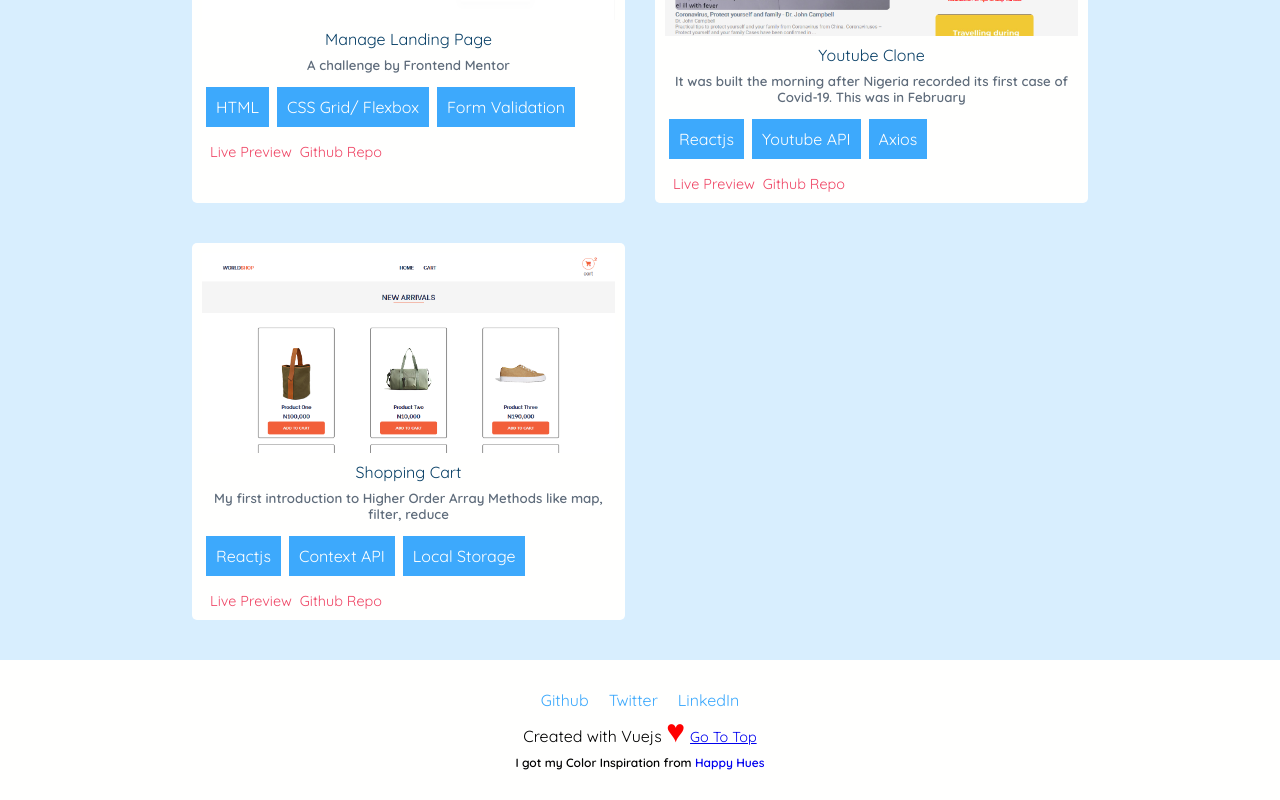
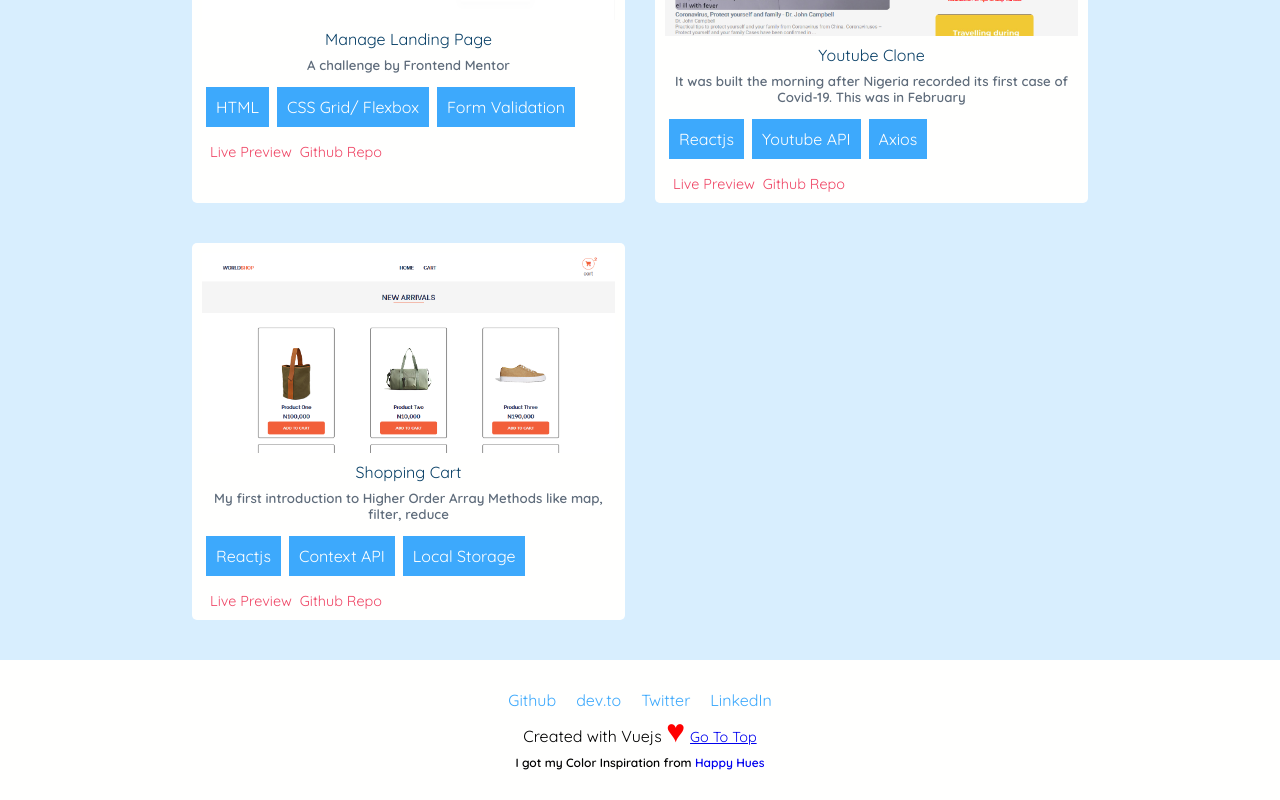
Before and after one commit to Segun98/portfolio, a Vue app: page /projects in a window 1280 px wide. Shown: the part 1735-2535 px from the top of the page. Built offline with nearby package versions, Linux system fonts and the light colour scheme.

Commit message:
Feat: add dev to's profile link

```diff
--- a/src/components/About.vue
+++ b/src/components/About.vue
@@ -26,13 +26,17 @@
             problems, showing concern for UX, DX and performance. I have built
             mostly interactive data dashboards, including maps and all kinds of
             charts, in my profesional experience.
-            <!-- I wrote
-            <a
-              style="color:#ef4565"
-              href="https://locallog.now.sh/post/how-i-got-into-tech---segun-olanitori"
-              target="_blank"
-              rel="noopener noreferrer"
-            >How I Got Into Tech</a>-->
+            <br />
+            <strong>
+              I write occassionaly on
+              <a
+                href="https://dev.to/segun98"
+                target="_blank"
+                rel="noopener noreferrer"
+              >
+                dev.to
+              </a>
+            </strong>
           </p>
 
           <p
--- a/src/components/Footer.vue
+++ b/src/components/Footer.vue
@@ -3,17 +3,37 @@
     <footer>
       <ul>
         <li>
-          <a href="https://github.com/segun98" target="_blank" rel="noopener noreferrer">Github</a>
+          <a
+            href="https://github.com/segun98"
+            target="_blank"
+            rel="noopener noreferrer"
+            >Github</a
+          >
         </li>
         <li>
-          <a href="https://twitter.com/segun_os" target="_blank" rel="noopener noreferrer">Twitter</a>
+          <a
+            href="https://dev.to/segun98"
+            target="_blank"
+            rel="noopener noreferrer"
+          >
+            dev.to
+          </a>
+        </li>
+        <li>
+          <a
+            href="https://twitter.com/segun_os"
+            target="_blank"
+            rel="noopener noreferrer"
+            >Twitter</a
+          >
         </li>
         <li>
           <a
             href="https://linkedin.com/in/segun-olanitori-b76275162"
             target="_blank"
             rel="noopener noreferrer"
-          >LinkedIn</a>
+            >LinkedIn</a
+          >
         </li>
       </ul>
       <p>
@@ -29,7 +49,8 @@
           href="https://www.happyhues.co/"
           target="_blank"
           rel="noopener noreferrer"
-        >Happy Hues</a>
+          >Happy Hues</a
+        >
       </h3>
     </footer>
   </div>
@@ -37,7 +58,7 @@
 
 <script>
 export default {
-  props: ["top"]
+  props: ["top"],
 };
 </script>
 
--- a/src/components/Header.vue
+++ b/src/components/Header.vue
@@ -51,6 +51,16 @@
                 </li>
                 <li>
                   <a
+                    href="https://dev.to/segun98"
+                    target="_blank"
+                    rel="noopener noreferrer"
+                  >
+                    <img :src="Dev" alt="Dev To Profile" />
+                  </a>
+                </li>
+
+                <li>
+                  <a
                     href="https://twitter.com/segun_os"
                     target="_blank"
                     rel="noopener noreferrer"
@@ -92,6 +102,8 @@ import DarkImage from "../assets/30466.svg";
 import Github from "../assets/icons8-github.svg";
 import Twitter from "../assets/twitter.svg";
 import Linkedin from "../assets/icons8-linkedin.svg";
+import Dev from "../assets/devto.svg";
+
 export default {
   data() {
     return {
@@ -101,6 +113,7 @@ export default {
       Github,
       Twitter,
       Linkedin,
+      Dev,
     };
   },
   computed: {
@@ -262,8 +275,8 @@ nav ul span li a {
   }
 
   nav ul span img {
-    height: 30px;
-    width: 50px;
+    height: 25px;
+    width: 40px;
   }
 }
 
```
Also changed, not shown: src/assets/devto.svg (added).
